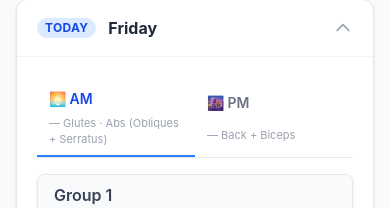
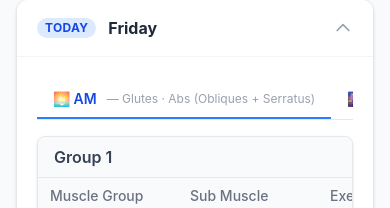
Before and after one commit to PerspicaciousGuy/GymPlanner, a React (Vite) app: page / in a window 390 px wide. Shown: the part 190-398 px from the top of the page. Built offline with nearby package versions, Linux system fonts and the light colour scheme; no server answers.

Commit message:
fix: make AM/PM title row horizontally scrollable on mobile

```diff
--- a/src/components/WorkoutSection.jsx
+++ b/src/components/WorkoutSection.jsx
@@ -90,7 +90,7 @@ export default function WorkoutSection({ day, muscleGroup, isMissed, isTomorrow,
   const groups = dayData[activeSession]?.groups ?? [];
 
   const tabCls = (session, done, skipped) => [
-    'flex flex-1 min-w-0 flex-wrap items-center gap-1.5 px-3 py-2 text-sm font-semibold border-b-2 transition-colors cursor-pointer text-left',
+    'flex shrink-0 items-center gap-1.5 px-4 py-2 text-sm font-semibold border-b-2 transition-colors cursor-pointer whitespace-nowrap',
     activeSession === session
       ? 'border-blue-500 text-blue-700'
       : 'border-transparent text-gray-500 hover:text-gray-700 hover:border-gray-300',
@@ -122,13 +122,14 @@ export default function WorkoutSection({ day, muscleGroup, isMissed, isTomorrow,
       ) : (
         <>
           {/* AM / PM tab switcher */}
-          <div className="flex border-b border-gray-200">
+          <div className="overflow-x-auto scrollbar-thin">
+            <div className="flex min-w-max border-b border-gray-200">
               <button className={tabCls('am', amDone, amSkipped)} onClick={() => setActiveSession('am')}>
                 🌅 AM
                 {amDone && <span className="text-green-500 text-xs">✓</span>}
                 {amSkipped && <span className="text-gray-400 text-xs">⏭</span>}
                 {amTitle && (
-                <span className="basis-full text-gray-400 font-normal text-[11px] leading-4 whitespace-normal break-words sm:basis-auto sm:ml-1 sm:text-sm sm:leading-5">
+                  <span className="text-gray-400 font-normal ml-1 text-xs sm:text-sm">
                     — {amTitle}
                   </span>
                 )}
@@ -138,11 +139,12 @@ export default function WorkoutSection({ day, muscleGroup, isMissed, isTomorrow,
                 {pmDone && <span className="text-green-500 text-xs">✓</span>}
                 {pmSkipped && <span className="text-gray-400 text-xs">⏭</span>}
                 {pmTitle && (
-                <span className="basis-full text-gray-400 font-normal text-[11px] leading-4 whitespace-normal break-words sm:basis-auto sm:ml-1 sm:text-sm sm:leading-5">
+                  <span className="text-gray-400 font-normal ml-1 text-xs sm:text-sm">
                     — {pmTitle}
                   </span>
                 )}
               </button>
+            </div>
           </div>
 
           {/* Exercise groups for active session */}
```
Lines whose indentation alone changed are shown as unchanged.
